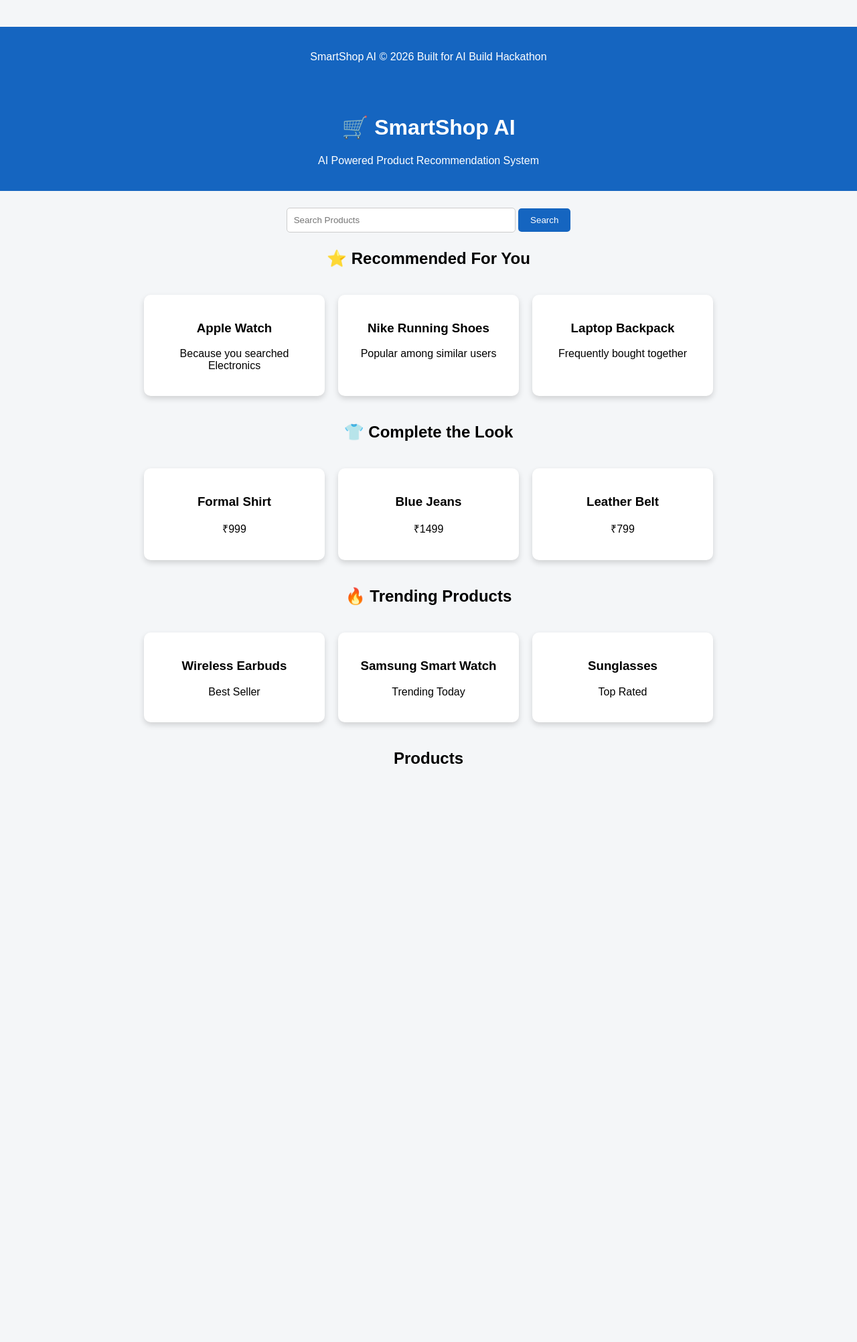
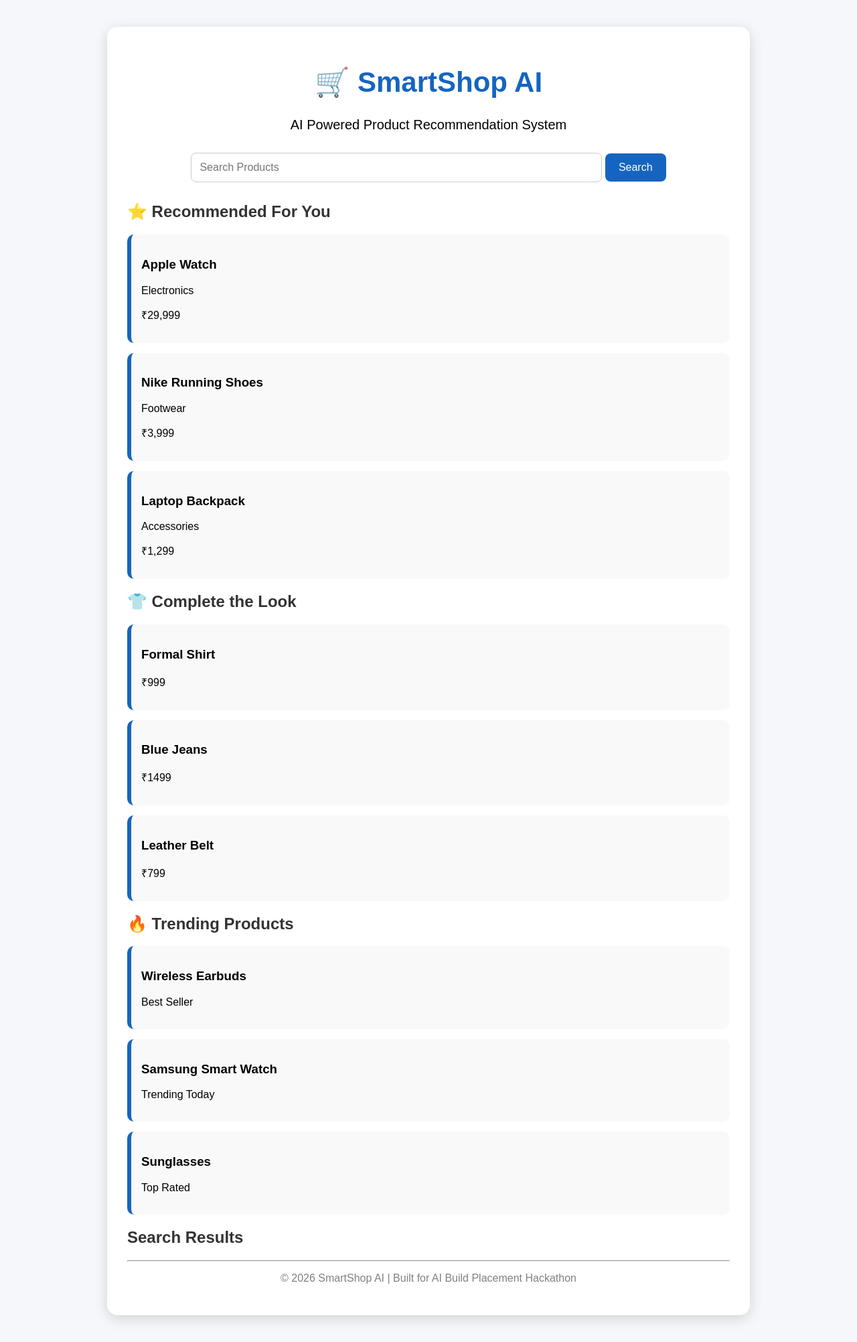
Before and after one commit to klu2300030052/SmartShop-AI, a Flask app: template backend/templates/index.html in a window 1280 px wide. Shown: the whole page at 67% size. Before the commit the page ends 1140 px from the top, so only its background shows below. Run offline with Flask 3, Linux system fonts and the light colour scheme; the template is opened without the code that fills it, so the values that code supplies are empty; parts of the project's set-up code (start-up, migrations or seed data) failed here and were passed over.

Commit message:
Updated UI

```diff
--- a/backend/static/style.css
+++ b/backend/static/style.css
@@ -1,70 +1,55 @@
 body{
-font-family:Arial, sans-serif;
     margin:0;
-background:#f4f6f8;
+    padding:40px;
+    background:#f5f7fb;
+    font-family:Arial,Helvetica,sans-serif;
 }
 
-header{
-background:#1565C0;
-color:white;
-padding:20px;
-text-align:center;
+.container{
+    width:900px;
+    margin:auto;
+    background:white;
+    padding:30px;
+    border-radius:15px;
+    box-shadow:0 5px 20px rgba(0,0,0,.15);
 }
 
-.search-box{
+h1{
+    color:#1565c0;
     text-align:center;
-margin:25px;
+    font-size:42px;
+}
+
+h2{
+    color:#333;
 }
 
 input{
-padding:10px;
-width:320px;
-border-radius:5px;
+    width:70%;
+    padding:12px;
+    border-radius:8px;
     border:1px solid #ccc;
+    font-size:16px;
 }
 
 button{
-padding:10px 18px;
-background:#1565C0;
+    padding:12px 20px;
+    background:#1565c0;
     color:white;
     border:none;
-border-radius:5px;
+    border-radius:8px;
     cursor:pointer;
+    font-size:16px;
 }
 
 button:hover{
-background:#0D47A1;
-}
-
-h2{
-text-align:center;
-}
-
-.products{
-display:flex;
-flex-wrap:wrap;
-justify-content:center;
-gap:20px;
-padding:20px;
+    background:#0d47a1;
 }
 
 .card{
-background:white;
-width:230px;
-padding:20px;
+    background:#f9f9f9;
+    border-left:6px solid #1565c0;
+    padding:15px;
+    margin-top:15px;
     border-radius:10px;
-box-shadow:0 4px 8px rgba(0,0,0,0.15);
-text-align:center;
-transition:.3s;
 }
-
-.card:hover{
-transform:scale(1.05);
-}
-footer{
-background:#1565C0;
-color:white;
-text-align:center;
-padding:20px;
-margin-top:40px;
-}
--- a/backend/templates/index.html
+++ b/backend/templates/index.html
@@ -1,54 +1,50 @@
 <!DOCTYPE html>
 <html>
+
 <head>
     <title>SmartShop AI</title>
     <link rel="stylesheet" href="{{ url_for('static', filename='css/style.css') }}">
 </head>
-<footer>
 
-<p>
+<body>
 
-SmartShop AI © 2026
+<div class="container">
 
-Built for AI Build Hackathon
+    <h1>🛒 SmartShop AI</h1>
 
+    <p style="text-align:center;font-size:20px;">
+        AI Powered Product Recommendation System
     </p>
 
-</footer>
-<body>
+    <div style="text-align:center;margin:30px;">
 
-<header>
-    <h1>🛒 SmartShop AI</h1>
-    <p>AI Powered Product Recommendation System</p>
-</header>
+        <input id="searchBox" type="text" placeholder="Search Products">
 
-<div class="search-box">
-    <input id="searchBox" type="text" placeholder="Search Products">
         <button onclick="searchProduct()">Search</button>
+
     </div>
+
     <h2>⭐ Recommended For You</h2>
-
-<div class="products">
 
     <div class="card">
         <h3>Apple Watch</h3>
-<p>Because you searched Electronics</p>
+        <p>Electronics</p>
+        <p>₹29,999</p>
     </div>
 
     <div class="card">
         <h3>Nike Running Shoes</h3>
-<p>Popular among similar users</p>
+        <p>Footwear</p>
+        <p>₹3,999</p>
     </div>
 
     <div class="card">
         <h3>Laptop Backpack</h3>
-<p>Frequently bought together</p>
+        <p>Accessories</p>
+        <p>₹1,299</p>
     </div>
 
-</div>
     <h2>👕 Complete the Look</h2>
-
-<div class="products">
 
     <div class="card">
         <h3>Formal Shirt</h3>
@@ -65,10 +61,7 @@ Built for AI Build Hackathon
         <p>₹799</p>
     </div>
 
-</div>
     <h2>🔥 Trending Products</h2>
-
-<div class="products">
 
     <div class="card">
         <h3>Wireless Earbuds</h3>
@@ -85,10 +78,9 @@ Built for AI Build Hackathon
         <p>Top Rated</p>
     </div>
 
-</div>
-<h2>Products</h2>
+    <h2>Search Results</h2>
 
-<div id="results" class="products">
+    <div id="results">
 
         {% for product in products %}
 
@@ -105,6 +97,14 @@ Built for AI Build Hackathon
         </div>
 
         {% endfor %}
+
+    </div>
+
+    <hr>
+
+    <p style="text-align:center;color:gray;">
+        © 2026 SmartShop AI | Built for AI Build Placement Hackathon
+    </p>
 
 </div>
 
@@ -140,4 +140,5 @@ document.getElementById("results").innerHTML=html;
 </script>
 
 </body>
+
 </html>
```
Lines whose indentation alone changed are shown as unchanged.
